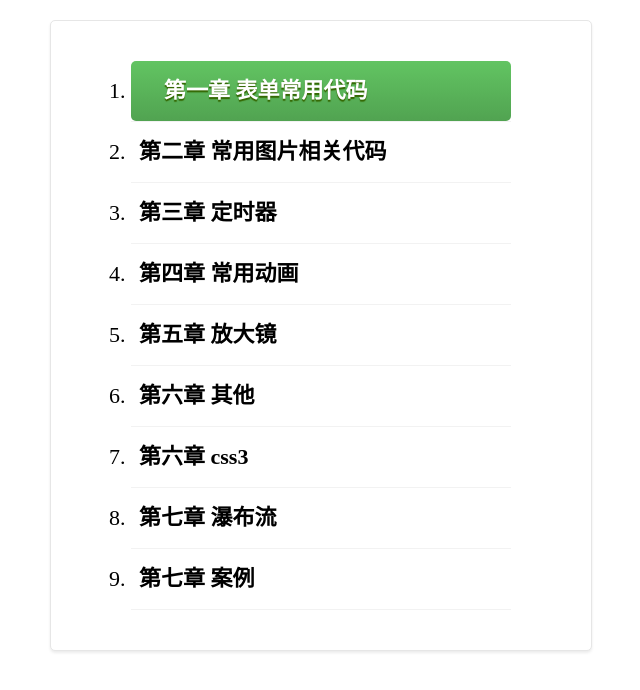
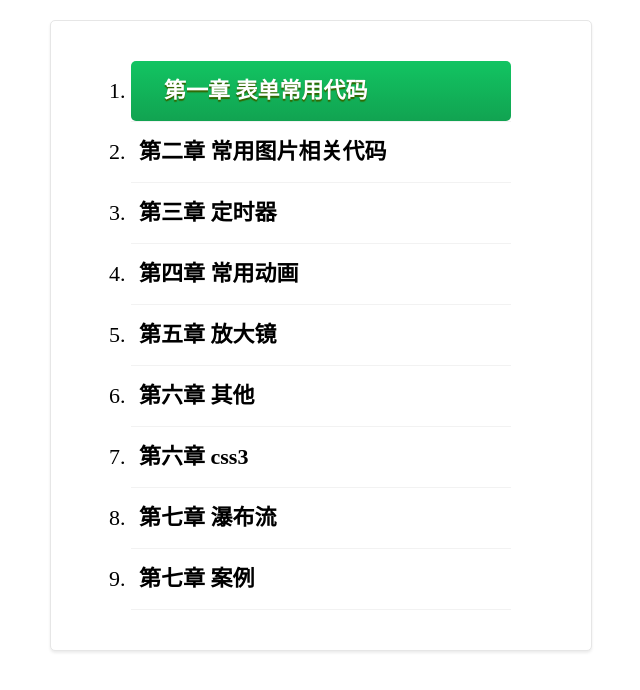
Before and after one commit to qc-z/mywords, a plain HTML site: page index.html in a window 1280 px wide. In both pictures the pointer is over the link "第一章 表单常用代码". Shown: the whole page, without its empty margins (319-959 px from the left). Drawn offline with Linux system fonts and the light colour scheme.

Commit message:
Update index.html

```diff
--- a/index.html
+++ b/index.html
@@ -12,7 +12,41 @@
 		color:black;
 		}
 
-
+	.list li h1 a:hover {
+    border-radius: 5px;
+    color: #fff;
+    text-shadow: 0 2px 1px #360;
+    background-color: #393;
+    background-image: -moz-linear-gradient(top,#21c462,#18a351);
+    background-image: -webkit-gradient(linear,0 0,0 100%,from(#12cp12),to(#11a351));
+    background-image: -webkit-linear-gradient(top,#12c462,#51a351);
+    background-image: -o-linear-gradient(top,#10c462,#21a351);
+    background-image: linear-gradient(to bottom,#12c462,#11a351);
+    background-repeat: repeat-x;
+    border-color: #961c6b #51a351 #387038;
+    border-color: rgba(0,0,0,0.1) rgba(0,0,0,0.1) rgba(0,0,0,0.25);
+    filter: progid:DXImageTransform.Microsoft.gradient(startColorstr='#ff62c462',endColorstr='#961c6b',GradientType=0);
+    filter: progid:DXImageTransform.Microsoft.gradient(enabled=false);
+    text-decoration: none;
+}
+.list li a:hover {
+    text-indent: 25px;
+    border-radius: 5px;
+    color: #fff;
+    text-shadow: 0 2px 1px #360;
+    background-color: #393;
+    background-image: -moz-linear-gradient(top,#961c6b,#1a351);
+    background-image: -webkit-gradient(linear,0 0,0 100%,from(#961c6b),to(#11a351));
+    background-image: -webkit-linear-gradient(top,#961c6b,#51a351);
+    background-image: -o-linear-gradient(top,#961c6b,#51a351);
+    background-image: linear-gradient(to bottom,#961c6b,#51a351);
+    background-repeat: repeat-x;
+    border-color: #961c6b #51a351 #387038;
+    border-color: rgba(0,0,0,0.1) rgba(0,0,0,0.1) rgba(0,0,0,0.25);
+    filter: progid:DXImageTransform.Microsoft.gradient(startColorstr='#961c6b',endColorstr='#961c6b',GradientType=0);
+    filter: progid:DXImageTransform.Microsoft.gradient(enabled=false);
+    text-decoration: none;
+}
 
 	</style>
 <body>
```
